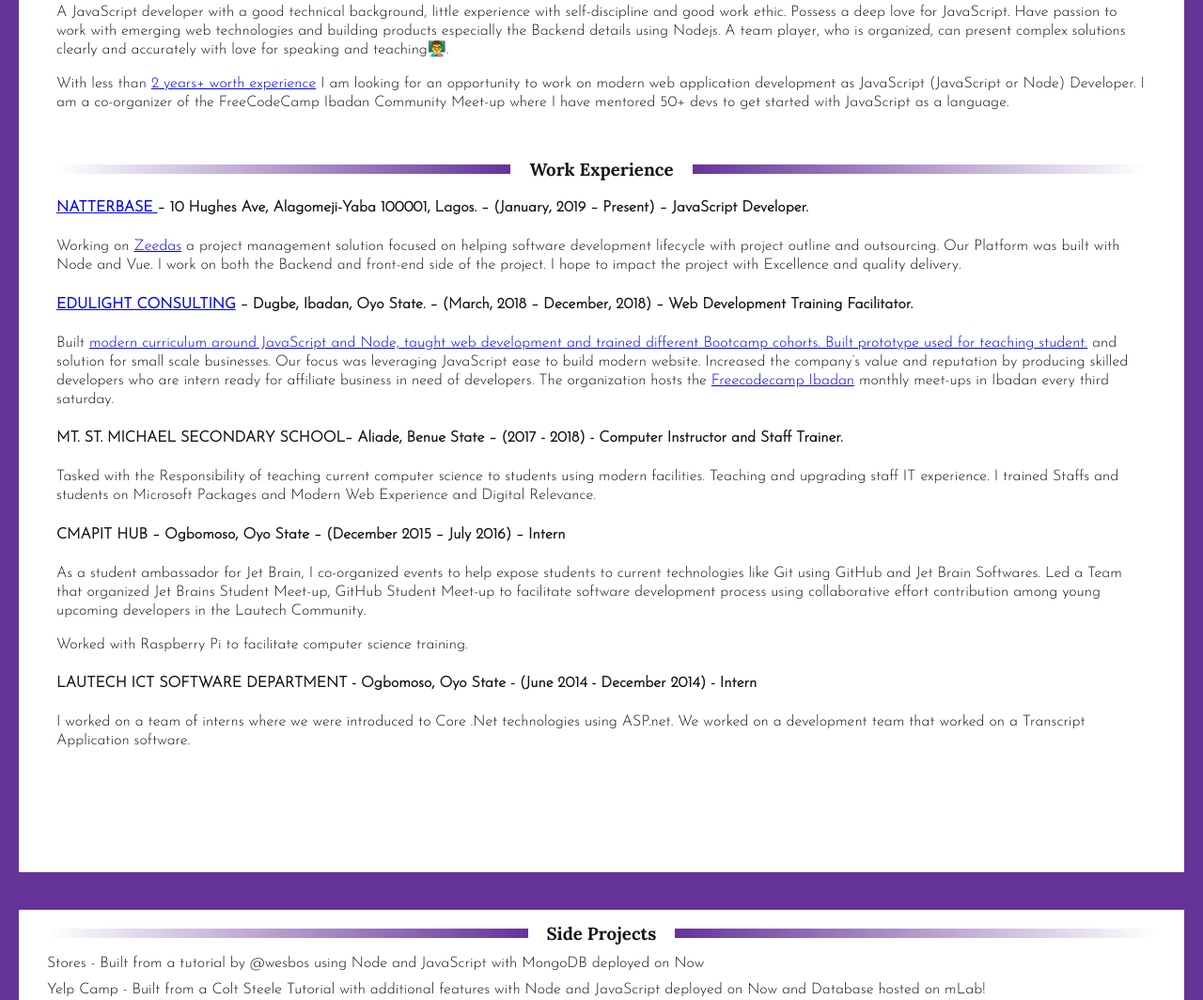
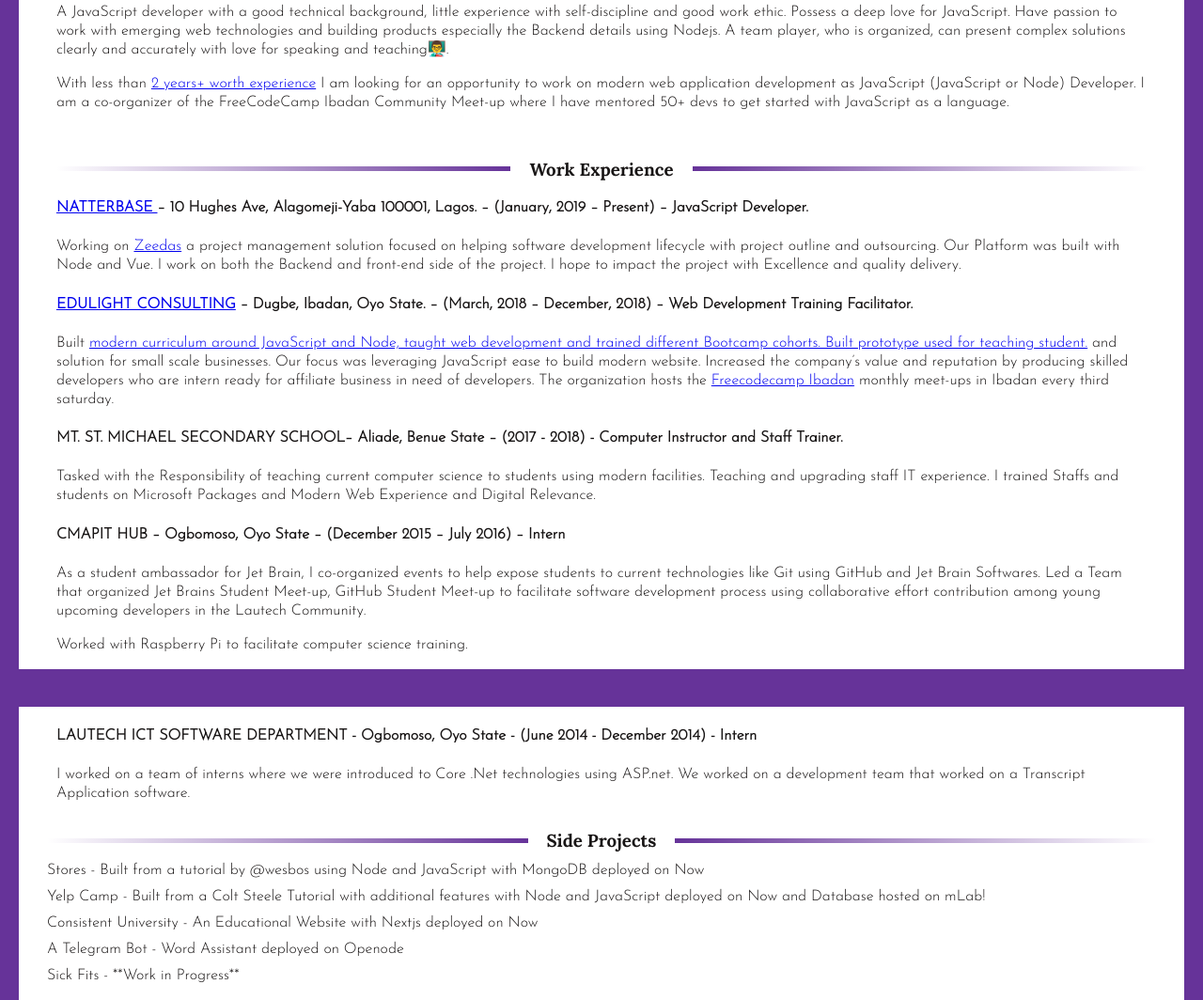
Before and after one commit to Oluwasetemi/master-cv, a website: page index.html in a window 1280 px wide. Shown: the part 247-1311 px from the top of the page at 94% size. Drawn offline with Linux system fonts and the light colour scheme.

Commit message:
fix the page issue

```diff
--- a/index.css
+++ b/index.css
@@ -47,7 +47,7 @@
 h3:before, h3:after {
   display: block;
   content: '';
-  height: 10px;
+  height: 5px;
   background: linear-gradient(to var(--direction, left), var(--color), transparent);
 }
 
@@ -128,7 +128,7 @@
 
 .work-experience {
   padding: 10px;
-  margin-bottom: 120px;
+  margin-bottom: 20px;
 }
 
 .referees p {
@@ -138,8 +138,8 @@
 
 
 hr {
-  margin-left: -30px;
-  margin-right: -30px;
+  margin-left: -40px;
+  margin-right: -40px;
   border: 20px solid var(--color);
 }
 
--- a/index.html
+++ b/index.html
@@ -12,6 +12,7 @@
     <meta property="og:image" content="https://avatars0.githubusercontent.com/u/10030028?v=3">
     <meta property="og:title" content="Ojo Oluwasetemi's CV">
     <meta property="og:description" content="A ambitious 👨‍💻JavaScript Developer🔥 with a strong technical background, self-discipline and good work ethic. My love for teaching JavaScript is unconditional.💖">
+
     <!-- <link rel="dns-prefetch" href="https://avatars0.githubusercontent.com"> -->
     <link rel="shortcut icon" href="https://avatars0.githubusercontent.com/u/10030028?s=40&v=4" type="image/x-icon">
     <link href="https://fonts.googleapis.com/css?family=Josefin+Sans:300,300i|Lora:700" rel="stylesheet">
@@ -83,6 +84,7 @@
           <p>Worked with Raspberry Pi to facilitate computer science training.</p>
         </article>
       </section>
+      <hr />
       <section>
         <h4>LAUTECH ICT SOFTWARE DEPARTMENT - Ogbomoso, Oyo State - (June 2014 - December 2014) - Intern</h4>
         <article>
@@ -91,7 +93,6 @@
         </article>
       </section>
     </div>
-    <hr />
     <div class="side-projects">
       <h3>Side Projects</h3>
       <p><a href="https://stores-app-lhinvnequz.now.sh">Stores - Built from a tutorial by @wesbos using Node and JavaScript with MongoDB deployed on Now</a></p>
```
